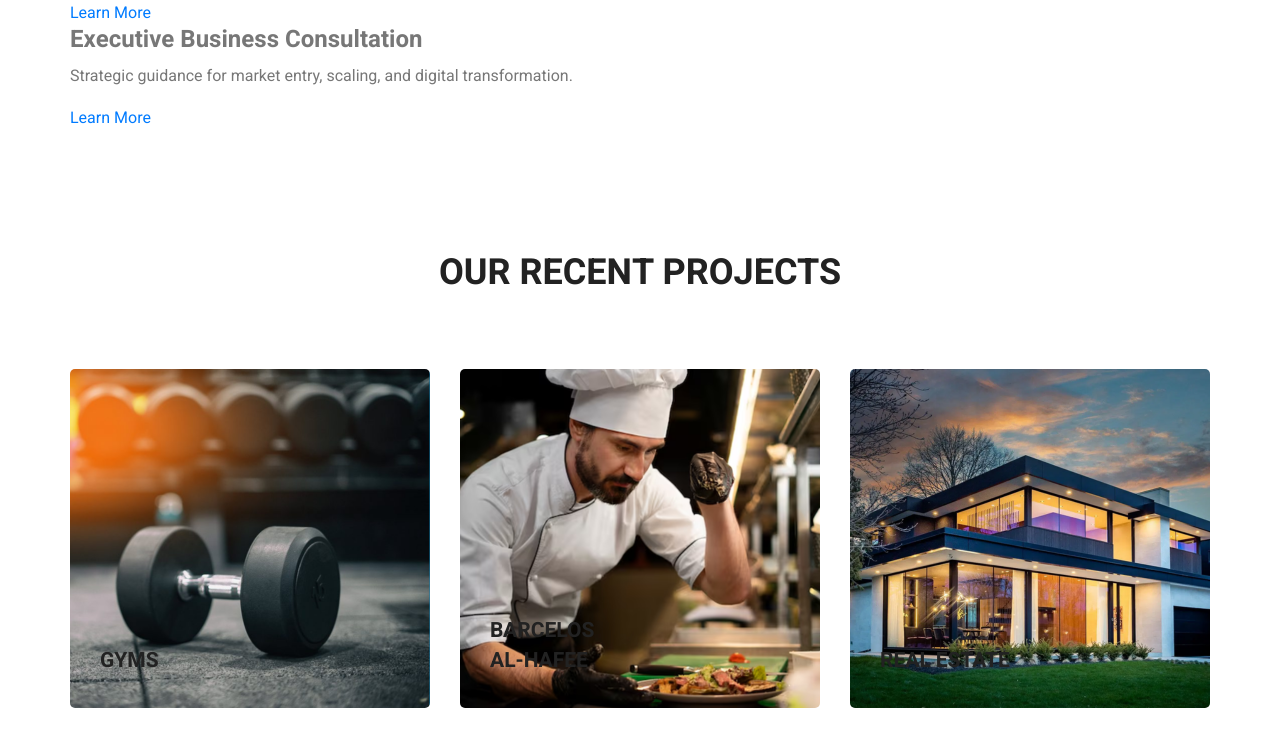
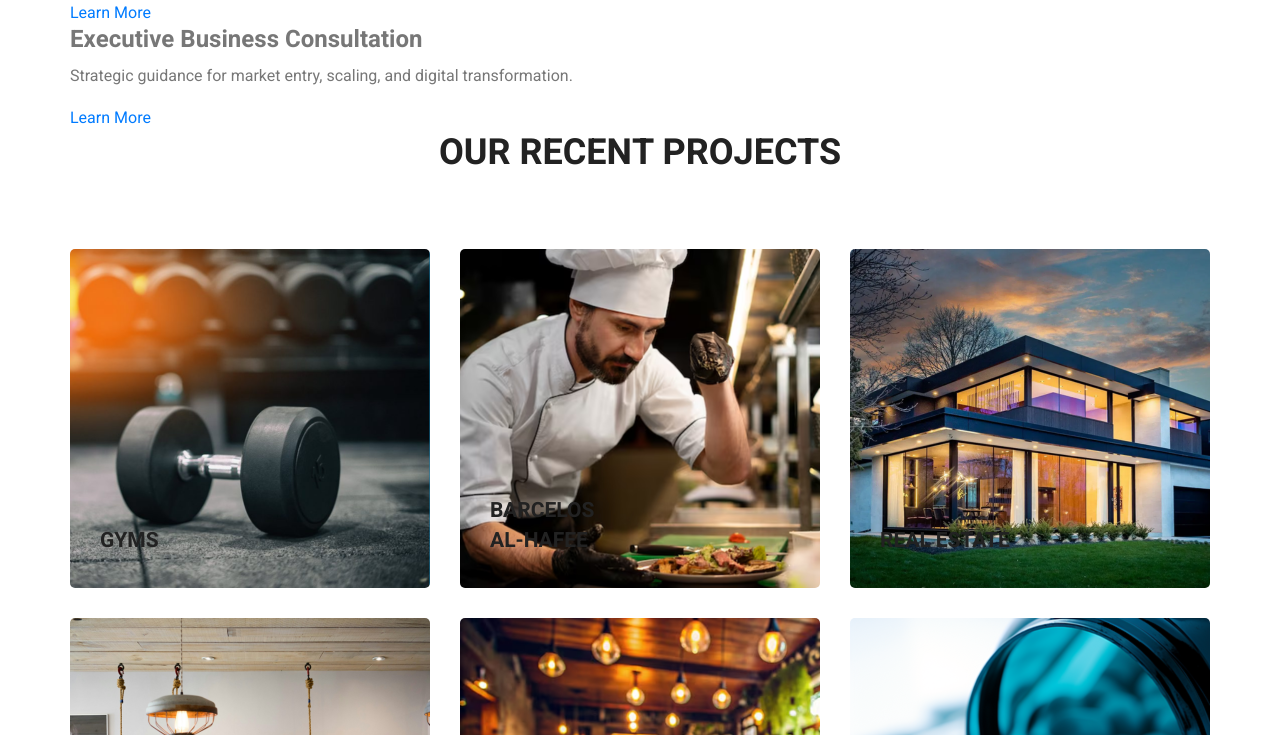
Before and after one commit to ZAID955/aaa, a plain HTML site: page index.html in a window 1280 px wide. Shown: the part 1656-2391 px from the top of the page. Drawn offline with nearby package versions, Linux system fonts and the light colour scheme; files that its build step writes are made by us from their sources; a web font is replaced by a local one.

Commit message:
Remove unused section and add portfolio section

```diff
--- a/index.html
+++ b/index.html
@@ -138,7 +138,9 @@
                 </div>
             </div>
         </div>
-    <section class="projects_area p_120">
+           </section>
+
+    <section id="portfolio" class="content-section scroll-reveal">
   <div class="container">
     <div class="main_title">
       <h2 data-en= "Our Recent Projects" data-ar="مشاريعنا السابقة"></h2> </h2>
```
